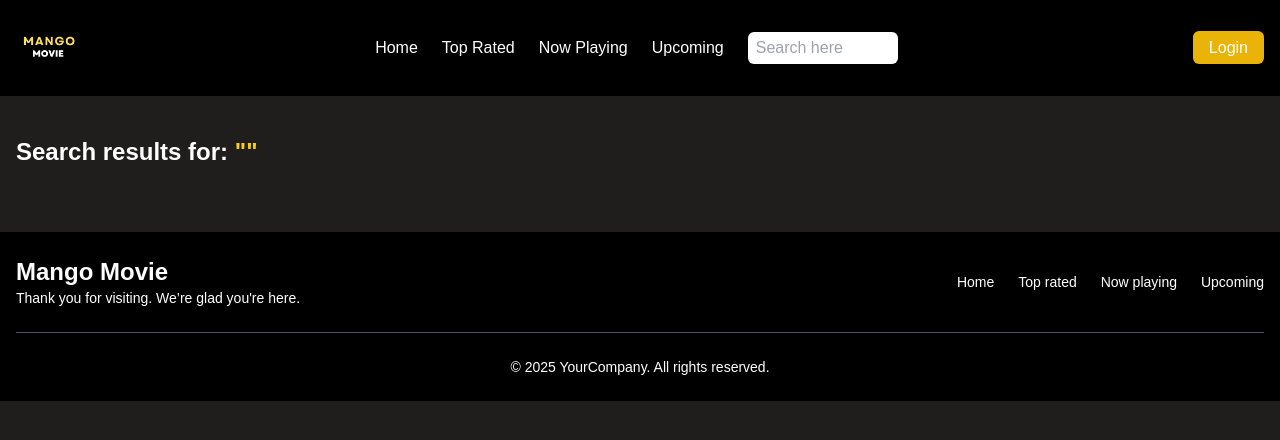
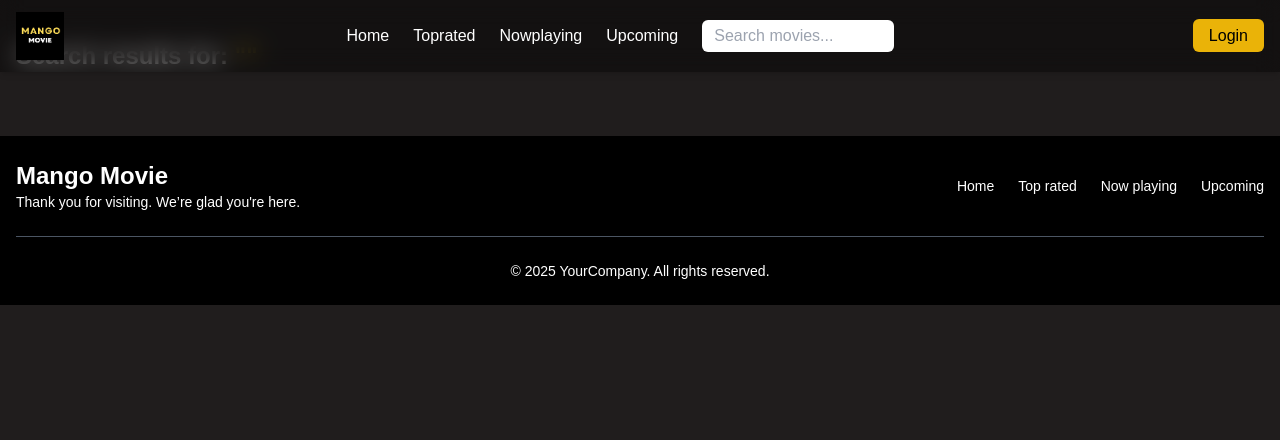
Before and after one commit to MrBunchhun/final-frontend-project, a React (Vite) app: page /search in a window 1280 px wide. Shown: the top 440 px of the page. Built offline with nearby package versions, Linux system fonts and the light colour scheme.

Commit message:
Last modify UI

```diff
--- a/src/component/Navbar.jsx
+++ b/src/component/Navbar.jsx
@@ -41,11 +41,7 @@ const Navbar = () => {
         request(`search?query=${encodeURIComponent(query.trim())}`, "get")
           .then((res) => {
             const allResults = res.results || [];
-
-            // Show message if all movies are inactive
-            const activeMovies = allResults.filter(
-              (movie) => movie.status === 1
-            );
+            const activeMovies = allResults.filter((movie) => movie.status === 1);
 
             if (allResults.length > 0 && activeMovies.length === 0) {
               setMessage("This movie is not available right now.");
@@ -55,7 +51,7 @@ const Navbar = () => {
               setMessage("");
             }
 
-            setResults(activeMovies); // only show active movies
+            setResults(activeMovies);
             setShowDropdown(true);
           })
           .catch(() => {
@@ -73,65 +69,39 @@ const Navbar = () => {
   }, [query]);
 
   return (
-    <nav className="bg-black text-white z-50 relative">
-      <div className="max-w-screen-xl mx-auto flex items-center justify-between p-4">
-        {/* Logo */}
-        <Link className="flex items-center space-x-2">
-          <img src={Logo} alt="Logo" className="h-16" />
+    <nav className="bg-black/40 backdrop-blur-md text-white shadow-md z-50 fixed w-full">
+      <div className="max-w-screen-xl mx-auto flex items-center justify-between px-4 py-3">
+        <Link to="/" className="flex items-center space-x-2" onClick={() => handleMenuClick("/")}>
+          <img src={Logo} alt="Logo" className="h-12 w-auto" />
         </Link>
 
-        {/* Mobile Toggle */}
-        <button
-          className="md:hidden text-white"
-          onClick={() => setMobileOpen((prev) => !prev)}
-        >
-          {mobileOpen ? (
-            <XMarkIcon className="h-6" />
-          ) : (
-            <Bars3Icon className="h-6" />
-          )}
-        </button>
+        <div className="flex md:hidden">
+          <button onClick={() => setMobileOpen(!mobileOpen)} className="text-white">
+            {mobileOpen ? <XMarkIcon className="h-6 w-6" /> : <Bars3Icon className="h-6 w-6" />}
+          </button>
+        </div>
 
-        {/* Desktop Menu */}
         <div className="hidden md:flex space-x-6 items-center">
-          <Link
-            to="/"
-            className={active === "/" ? "text-yellow-500" : ""}
-            onClick={() => handleMenuClick("/")}
-          >
-            Home
-          </Link>
-          <Link
-            to="/toprated"
-            className={active === "/toprated" ? "text-yellow-500" : ""}
-            onClick={() => handleMenuClick("/toprated")}
-          >
-            Top Rated
-          </Link>
-          <Link
-            to="/nowplaying"
-            className={active === "/nowplaying" ? "text-yellow-500" : ""}
-            onClick={() => handleMenuClick("/nowplaying")}
-          >
-            Now Playing
-          </Link>
-          <Link
-            to="/upcoming"
-            className={active === "/upcoming" ? "text-yellow-500" : ""}
-            onClick={() => handleMenuClick("/upcoming")}
-          >
-            Upcoming
-          </Link>
+          {['/', '/toprated', '/nowplaying', '/upcoming'].map((path) => (
+            <Link
+              key={path}
+              to={path}
+              className={`hover:text-yellow-400 transition ${active === path ? 'text-yellow-500' : ''}`}
+              onClick={() => handleMenuClick(path)}
+            >
+              {path === '/' ? 'Home' : path.slice(1).replace(/^(.)/, (c) => c.toUpperCase())}
+            </Link>
+          ))}
           <div ref={dropdownRef} className="relative">
             <input
               type="text"
               value={query}
               onChange={(e) => setQuery(e.target.value)}
-              placeholder="Search here"
-              className="text-black px-2 py-1 pr-8 rounded-md w-[150px]"
+              placeholder="Search movies..."
+              className="text-black px-3 py-1 rounded-md w-48 focus:outline-none"
             />
             {showDropdown && results.length > 0 && (
-              <div className="absolute top-10 left-0 z-50 w-[300px] bg-white text-black shadow-lg rounded-md max-h-64 overflow-y-auto">
+              <div className="absolute top-10 left-0 z-50 w-72 bg-white text-black shadow-lg rounded-md max-h-64 overflow-y-auto">
                 {results.map((movie) => (
                   <Link
                     key={movie.id}
@@ -150,29 +120,22 @@ const Navbar = () => {
           </div>
         </div>
 
-        {/* Profile / Login */}
-        <div className="relative">
+        <div className="relative ml-4">
           {user ? (
             <div className="relative">
               <button
-                onClick={() =>
-                  document
-                    .getElementById("user-dropdown")
-                    ?.classList.toggle("hidden")
-                }
-                className="w-8 h-8 rounded-full overflow-hidden border"
+                onClick={() => document.getElementById("user-dropdown")?.classList.toggle("hidden")}
+                className="w-9 h-9 rounded-full overflow-hidden border border-white"
               >
                 <img
-                  src={
-                    user.profileImage ||
-                    "https://flowbite.com/docs/images/people/profile-picture-3.jpg"
-                  }
+                  src={user.profileImage || "https://flowbite.com/docs/images/people/profile-picture-3.jpg"}
                   alt="User"
+                  className="object-cover w-full h-full"
                 />
               </button>
               <div
+                id="user-dropdown"
                 ref={userDropdownRef}
-                id="user-dropdown"
                 className="hidden absolute right-0 z-50 mt-2 w-48 bg-white text-black divide-y rounded-lg shadow"
               >
                 <div className="px-4 py-3">
@@ -194,15 +157,12 @@ const Navbar = () => {
                     >
                       Favorites
                     </button>
-                    <FavoriteModal
-                      isOpen={showFavorites}
-                      onClose={() => setShowFavorites(false)}
-                    />
+                    <FavoriteModal isOpen={showFavorites} onClose={() => setShowFavorites(false)} />
                   </li>
                   <li>
                     <button
                       onClick={() => setShowAlert(true)}
-                      className="block w-full text-left px-4 py-2 text-sm"
+                      className="block w-full text-left px-4 py-2 text-sm text-red-500"
                     >
                       Sign out
                     </button>
@@ -211,75 +171,36 @@ const Navbar = () => {
               </div>
             </div>
           ) : (
-            <Link
-              to="/login"
-              className="py-2 px-4 bg-yellow-500 text-white rounded-md hover:bg-yellow-600"
-            >
+            <Link to="/login" className="py-2 px-4 bg-yellow-500 text-black rounded-md hover:bg-yellow-600">
               Login
             </Link>
           )}
         </div>
       </div>
 
-      {/* Mobile Menu */}
       {mobileOpen && (
-        <div className="md:hidden absolute top-full right-0 w-full bg-[#1c1c1c] text-white px-6 py-4 z-40 shadow-lg">
-          <ul className="space-y-3 text-base">
-            <li>
-              <Link
-                to="/"
-                onClick={() => handleMenuClick("/")}
-                className="block text-white hover:text-yellow-500 transition"
-              >
-                Home
-              </Link>
-            </li>
-            <li>
-              <Link
-                to="/toprated"
-                onClick={() => handleMenuClick("/toprated")}
-                className="block text-white hover:text-yellow-500 transition"
-              >
-                Popular
-              </Link>
-            </li>
-            <li>
-              <Link
-                to="/nowplaying"
-                onClick={() => handleMenuClick("/nowplaying")}
-                className="block text-white hover:text-yellow-500 transition"
-              >
-                Now Playing
-              </Link>
-            </li>
-            <li>
-              <Link
-                to="/upcoming"
-                onClick={() => handleMenuClick("/upcoming")}
-                className="block text-white hover:text-yellow-500 transition"
-              >
-                Upcoming
-              </Link>
-            </li>
-          </ul>
-
-          {/* Search input */}
-          <div className="mt-4">
+        <div className="md:hidden px-6 py-4 bg-black/90 backdrop-blur-md space-y-3">
+          {['/', '/toprated', '/nowplaying', '/upcoming'].map((path) => (
+            <Link
+              key={path}
+              to={path}
+              onClick={() => handleMenuClick(path)}
+              className="block text-white hover:text-yellow-500"
+            >
+              {path === '/' ? 'Home' : path.slice(1).replace(/^(.)/, (c) => c.toUpperCase())}
+            </Link>
+          ))}
+          <div className="relative">
             <input
               type="text"
               value={query}
               onChange={(e) => setQuery(e.target.value)}
               placeholder="Search..."
-              className="w-full px-4 py-2 text-black rounded-md focus:outline-none"
+              className="w-full px-4 py-2 text-black rounded-md"
             />
             {showDropdown && (
-              <div className="absolute top-10 left-0 z-50 w-[300px] bg-white text-black shadow-lg rounded-md max-h-64 overflow-y-auto">
-                {message && (
-                  <div className="px-4 py-2 text-yellow-600 font-medium text-sm border-b">
-                    {message}
-                  </div>
-                )}
-
+              <div className="absolute top-full left-0 z-50 w-full bg-white text-black shadow-lg rounded-md max-h-64 overflow-y-auto mt-2">
+                {message && <div className="px-4 py-2 text-yellow-600 text-sm border-b">{message}</div>}
                 {results.map((movie) => (
                   <Link
                     key={movie.id}
@@ -299,12 +220,8 @@ const Navbar = () => {
         </div>
       )}
 
-      {/* Logout Confirmation */}
       {showAlert && (
-        <ConfirmAlert
-          onConfirm={handleLogout}
-          onCancel={() => setShowAlert(false)}
-        />
+        <ConfirmAlert onConfirm={handleLogout} onCancel={() => setShowAlert(false)} />
       )}
     </nav>
   );
--- a/src/component/SkeletonBanner.jsx
+++ b/src/component/SkeletonBanner.jsx
@@ -1,6 +1,6 @@
 const SkeletonBanner = () => {
   return (
-    <div className="w-full h-[400px] md:h-[500px] bg-gray-800 rounded-xl animate-pulse"></div>
+    <div className="w-full h-[500px] md:h-[500px] bg-gray-800 rounded-xl animate-pulse"></div>
   );
 };
 
--- a/src/component/SlideBanner.jsx
+++ b/src/component/SlideBanner.jsx
@@ -1,6 +1,6 @@
 const SlideBanner = ({ image }) => {
   return (
-    <div className="relative w-full overflow-hidden rounded-lg" style={{ height: "70vh", minHeight: "300px" }}>
+    <div className="relative w-full overflow-hidden rounded-lg" style={{ height: "80vh", minHeight: "300px" }}>
       {/* Background Image */}
       <img
         className="absolute top-1/2 left-1/2 w-full h-full object-cover -translate-x-1/2 -translate-y-1/2"
--- a/src/component/SwiperBanner.jsx
+++ b/src/component/SwiperBanner.jsx
@@ -5,7 +5,7 @@ import { Autoplay, Navigation } from "swiper/modules";
 import SlideBanner from "./SlideBanner";
 
 const SwiperBanner = ({ images }) => (
-  <div className="w-full" style={{ height: "60vh", position: "relative" }}>
+  <div className="w-full" style={{ height: "70vh", position: "relative" }}>
     <Swiper
       spaceBetween={30}
       centeredSlides
```
